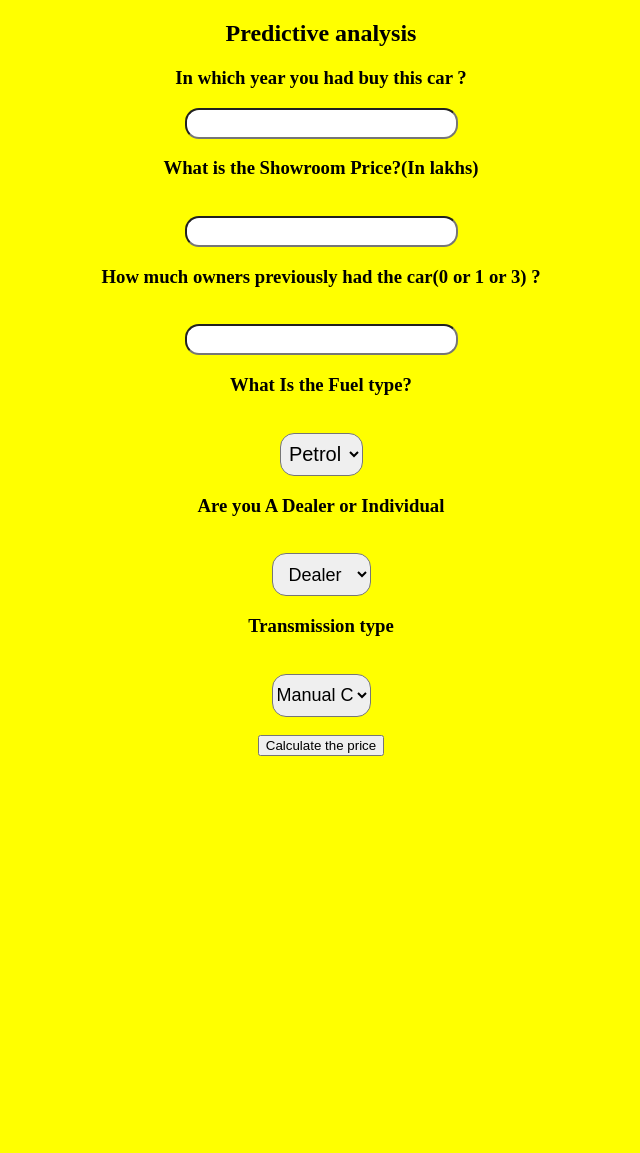
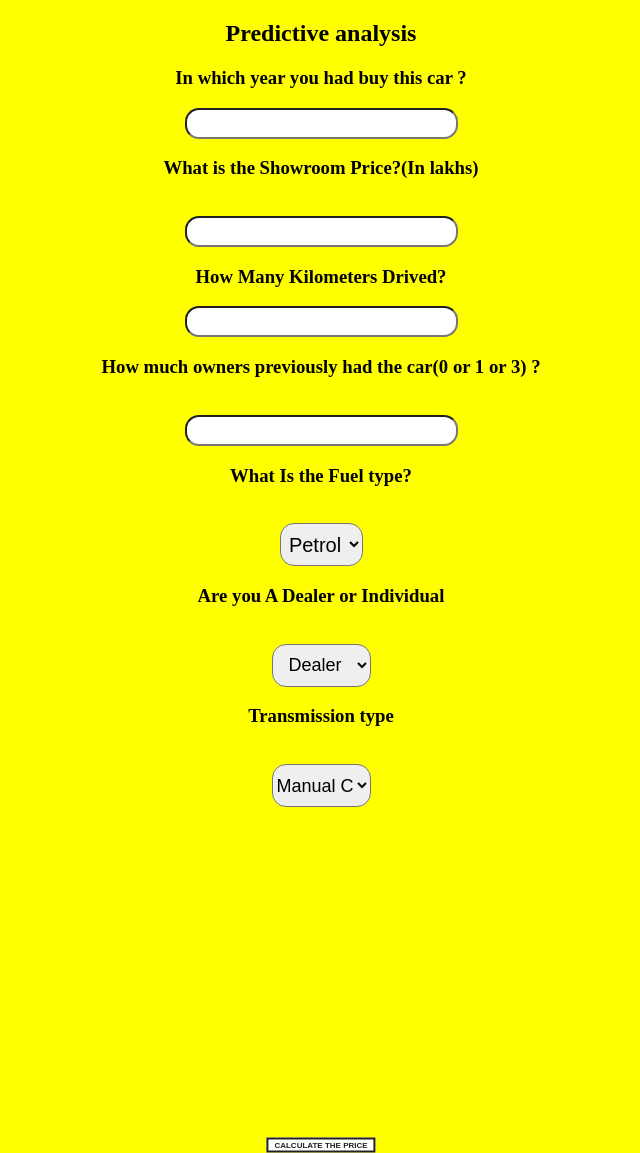
Before and after one commit to imbalram/minor_project, a Flask app: page / in a window 1280 px wide. Shown: the whole page, without its empty margins (319-959 px from the left). Before the commit the page ends 756 px from the top, so only its background shows below. Run offline with Flask 2, Linux system fonts and the light colour scheme; parts of the project's set-up code (start-up, migrations or seed data) failed here and were passed over.

Commit message:
Update index.html

```diff
--- a/templates/index.html
+++ b/templates/index.html
@@ -14,19 +14,19 @@
             <h2>Predictive analysis</h2>
             <h3>In which year you had buy this car ?</h3>
             <input id="first" name="Year" type="number ">
-            <h3>What is the Showroom Price?(In lakhs)</h3><br><input id="second" name="Present_Price" pattern="balram" autofocusrequired title="do not forget to fill all the rows before clicking on calculate the price>
+            <h3>What is the Showroom Price?(In lakhs)</h3><br><input id="second" name="Present_Price" required="required" title="do not forget to fill all the rows before clicking on calculate the price">
             <h3>How Many Kilometers Drived?</h3><input id="third" name="Kms_Driven" required="required">
-            <h3>How much owners previously had the car(0 or 1 or 3) ?</h3><br><input id="fourth" name="Owner" required="required">
-            <h3>What Is the Fuel type?</h3><br><select name="Fuel_Type_Petrol" id="fuel" required="required" required >
+            <h3>How much owners previously had the car(0 or 1 or 3) ?</h3><br><input id="fourth" name="Owner" required="required" title="do not forget to fill all the rows before clicking on calculate the price">
+            <h3>What Is the Fuel type?</h3><br><select name="Fuel_Type_Petrol" id="fuel" required="required" required title="do not forget to fill all the rows before clicking on calculate the price">
                 <option value="Petrol">Petrol</option>
                 <option value="Diesel">Diesel</option>
                 <option value="Diesel">CNG</option>
             </select>
-            <h3>Are you A Dealer or Individual</h3><br><select name="Seller_Type_Individual" id="resea" required="required">
+            <h3>Are you A Dealer or Individual</h3><br><select name="Seller_Type_Individual" id="resea" required="required" title="do not forget to fill all the rows before clicking on calculate the price">
                 <option value="Dealer">Dealer</option>
                 <option value="Individual">Individual</option>
             </select>
-            <h3>Transmission type</h3><br><select name="Transmission_Mannual" id="research"  required="required">
+            <h3>Transmission type</h3><br><select name="Transmission_Mannual" id="research"  required="required" title="do not forget to fill all the rows before clicking on calculate the price">
                 <option value="Mannual">Manual Car</option>
                 <option value="Automatic">Automatic Car</option>
             </select>
@@ -193,6 +193,7 @@
 
 .popup .close-btn {
 
+ cursor:pointer;
   position:absolute;
   right:20px;
   top:20px;
@@ -215,6 +216,20 @@
 
   transform:translate(-50%,-50%) scale(1);
 }
+        button {
+  position:absolute;
+
+  transform:translate(-50%,-50%);
+  width=100px
+  padding:1px;
+  font-size:8px;
+  border:2px solid #222;
+  color:#222;
+  bottom: -45%;
+  text-transform:uppercase;
+  font-weight:600;
+  background:#fff;
+}
 
 </style>
 
```
